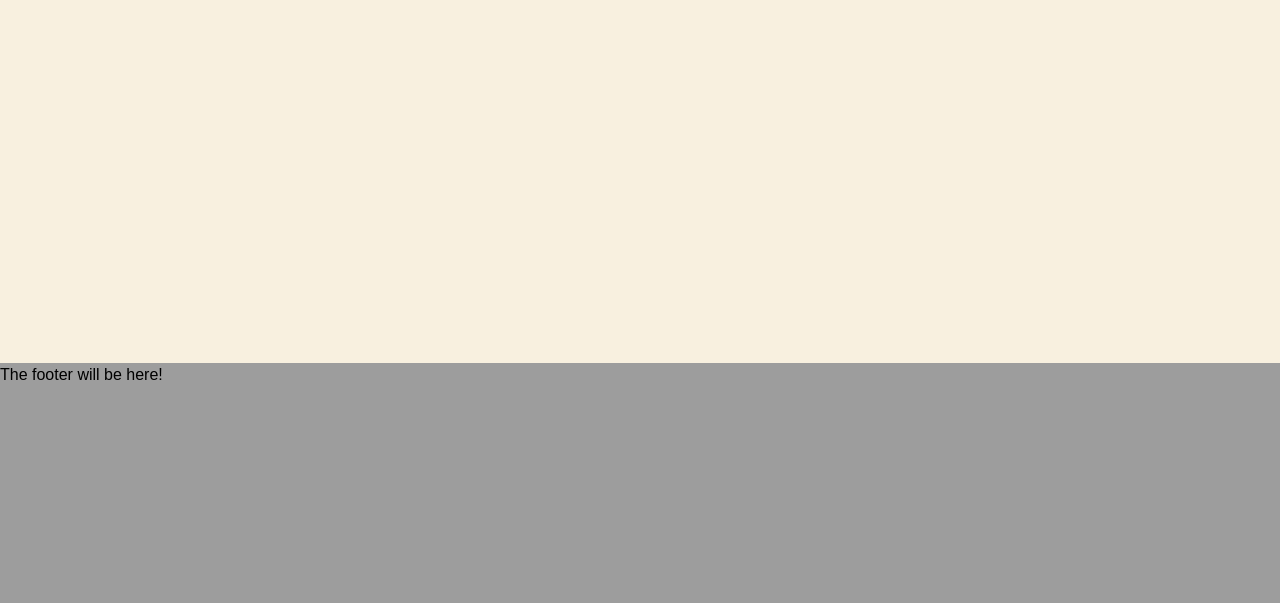
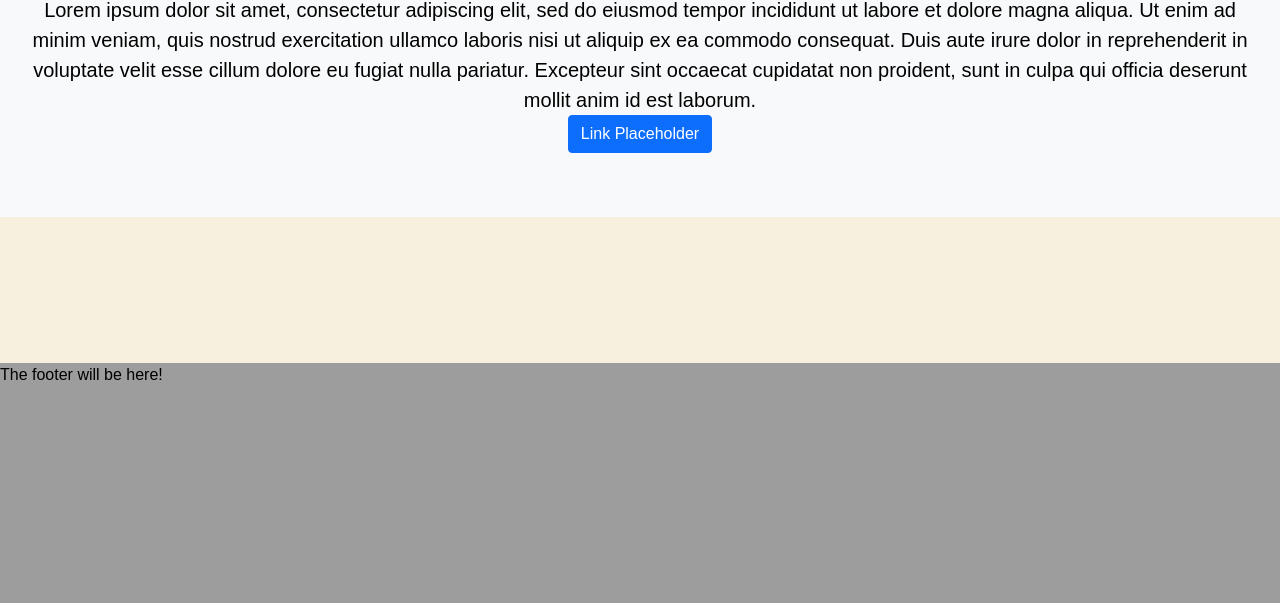
Before and after one commit to baltasn/first-landing---frontend-core---jetbrains-academy, a plain HTML site: page index.html in a window 1280 px wide. Shown: the part 205-808 px from the top of the page. Drawn offline with Linux system fonts and the light colour scheme.

Commit message:
Stage 3/6: Product banner
Description

Time to work out the product banner of your landing page!

Start by removing the placeholder text in the main tag, you can also remove the background color; the tests won't check it.

After that, you need to create a new div tag inside the main tag. This div will contain your banner; it should have an id of home. Inside this div, create another div with content.

The second div contains a title, a paragraph, and a link. You can add any text of your choice.

The home div should have the following style: position it in a way that any overflow of content is hidden. The padding is 1rem, the text is centred, and the background color is #f8f9fa. It should also be positioned relatively.

The second div margins of the right and left tags should be automatically adjusted; the top and bottom ones are 3rem.

For the paragraph, the font size is 1.25rem, the font weight is 300. Your link must look like a button by adding these styles: display it as a block on the same line, the borders are solid lines with #0d6efd color in 1px thickness. The border radius is at 0.25rem The size of the font should be 1rem, but remove the text-decoration so that it won't underline the text. Let's give some padding to it – add a padding on the top and bottom of 0.375rem, on the left and right of 0.75rem.

Add a color of #fff to the link, set the background color of #0d6efd.

Finally, the link should be directed to the div with the id of product, you will add this div in the next stage.
Objectives

In this stage your website should have:

    No placeholder text inside the main tag;
    A new div with the id of home in the main;
    A second div container inside the home div;
    H1, p, and anchor(a) tags inside the second div;
    The link should be directed to the product div;
    All of the tags should have the style described above.

```diff
--- a/index.html
+++ b/index.html
@@ -16,7 +16,19 @@
         </nav>
     </header>
     <main>
-        <p>The main content will be here!</p>
+        <div id="home">
+            <div>
+                <h1>title</h1>
+                <p>
+                    Lorem ipsum dolor sit amet, consectetur adipiscing elit, sed do eiusmod tempor incididunt ut labore
+                    et dolore magna aliqua. Ut enim ad minim veniam, quis nostrud exercitation ullamco laboris
+                    nisi ut aliquip ex ea commodo consequat. Duis aute irure dolor in reprehenderit in voluptate
+                    velit esse cillum dolore eu fugiat nulla pariatur. Excepteur sint occaecat cupidatat non proident,
+                    sunt in culpa qui officia deserunt mollit anim id est laborum.
+                </p>
+                <a href="#product">Link Placeholder</a>
+            </div>
+        </div>
     </main>
     <footer>
         <p>The footer will be here!</p>
--- a/style.css
+++ b/style.css
@@ -45,3 +45,30 @@ footer {
   min-height: 30vh;
   background-color: #9D9D9D;
 }
+
+#home {
+  background-color: #f8f9fa;
+  overflow: hidden;
+  padding: 1rem;
+  position: relative;
+  text-align: center;
+}
+
+#home > div {
+  margin: 3rem auto;
+}
+
+#home > div >p {
+  font-size: 1.25rem;
+  font-weight: 300;
+}
+
+#home > div > a {
+  background-color: #0d6efd;
+  color: #fff;
+  display: inline-block;
+  border: 1px solid #0d6efd;
+  border-radius:  0.25rem;
+  text-decoration: none;
+  padding: 0.375rem 0.75rem;
+}
```
